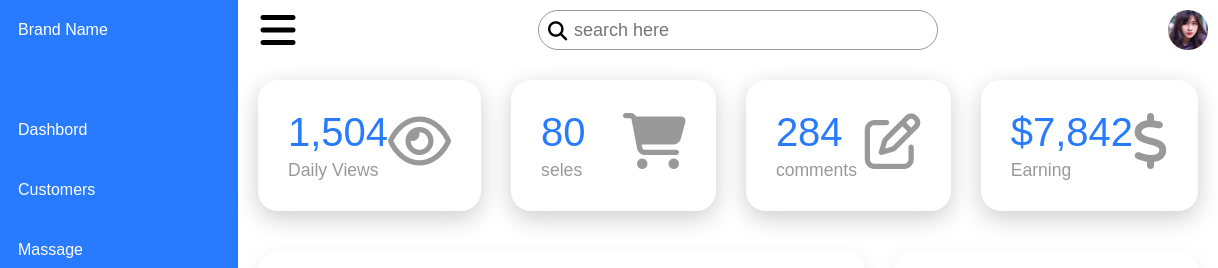
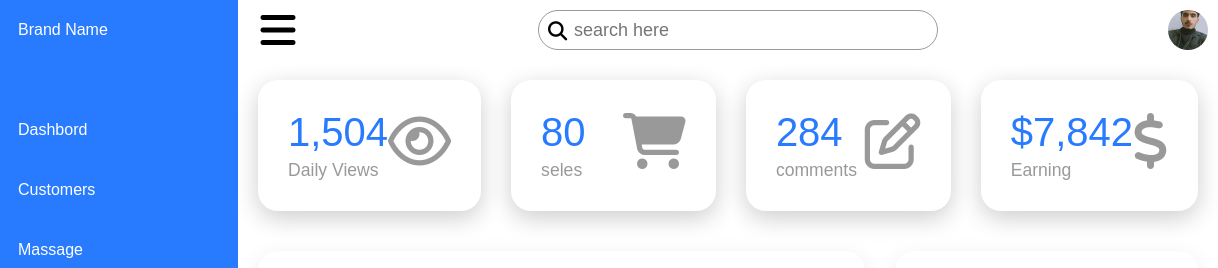
Before and after one commit to amirhosain-sabzevari/panel-admin, a plain HTML site: page index.html in a window 1280 px wide. Shown: the top 268 px of the page, 62-1280 px from the left. Drawn offline with Linux system fonts and the light colour scheme.

Commit message:
commit 2 changeimage profile

```diff
--- a/index.html
+++ b/index.html
@@ -82,7 +82,7 @@
                     </label>
                 </div>
                 <div class="user">
-                    <img src="./images/user.jpg" alt="">
+                    <img src="./images/۲۰۲۲۱۱۱۲_۲۰۲۴۳۰.jpg" alt="">
                 </div>
             </div>
 
```
Also changed, not shown: images/۲۰۲۲۱۱۱۲_۲۰۲۴۳۰.jpg (added).
